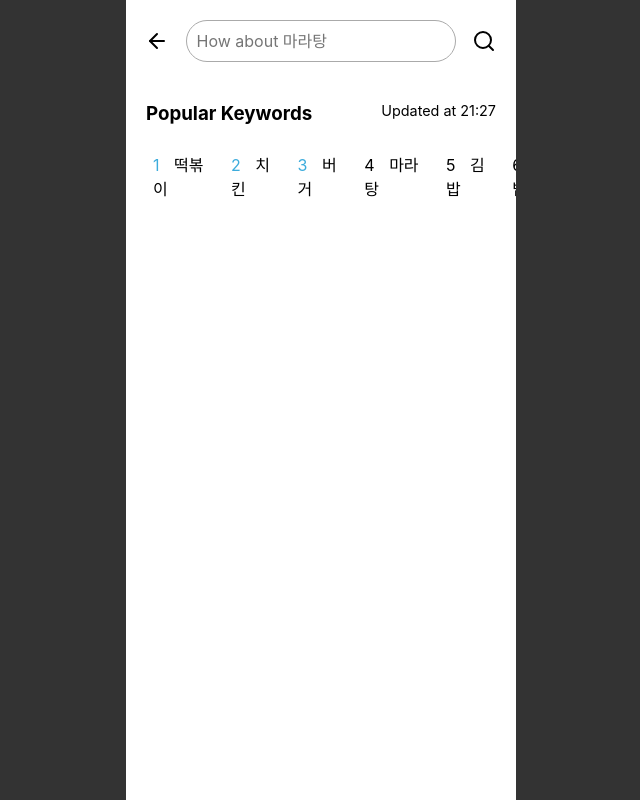
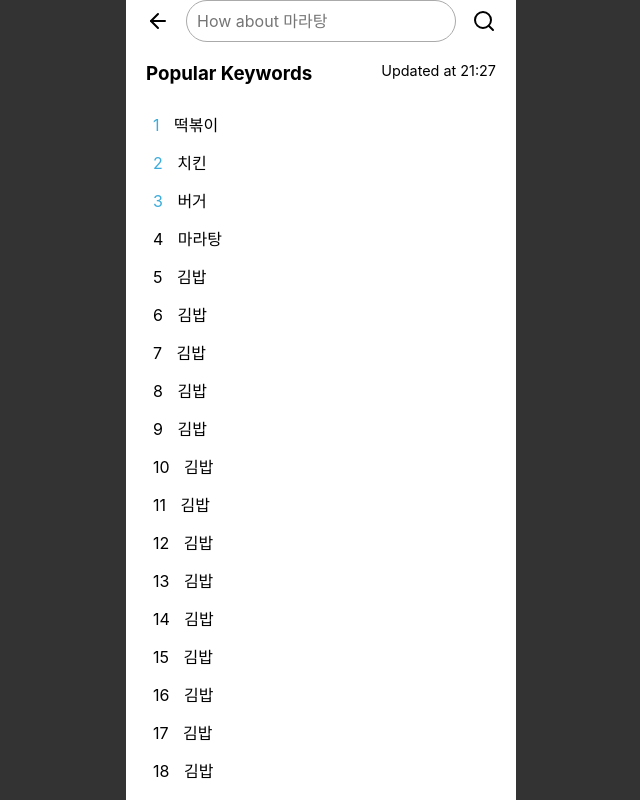
Before and after one commit to ALLSolo-hackseoul/FRONTEND, a React (Vite) app: page /search in a window 1280 px wide. Shown: the whole page, without its empty margins (319-959 px from the left). Built offline with nearby package versions, Linux system fonts and the light colour scheme; a web font is replaced by a local one.

Commit message:
[MODIFY] CSS

```diff
--- a/src/pages/main/component.tsx
+++ b/src/pages/main/component.tsx
@@ -10,7 +10,7 @@ export const TitleBar = () => {
     return (
         <div className={style.title_bar}>
             <MainHeader />
-            <SearchBar />
+            <SearchBar link="/search" />
         </div>
     )
 }
@@ -30,9 +30,9 @@ const MainHeader = () => {
     )
 }
 
-const SearchBar = () => {
+const SearchBar = ({ link }: { link: string }) => {
     return (
-        <div className={`${style.flex_10} ${style.margin_t_20} ${style.padding_lr}`}>
+        <div onClick={() => { document.location = link }} className={`${style.flex_10} ${style.margin_t_20} ${style.padding_lr}`}>
             <div className={style.search_bar}>
                 <LuSearch /><span>How about 마라탕</span>
             </div>
--- a/src/pages/main/style.module.css
+++ b/src/pages/main/style.module.css
@@ -253,7 +253,7 @@
 
 
 .r_container {
-    padding: 15px;
+    padding-left: 20px;
     margin-top: 20px;
     display: flex;
     flex-direction: column;
--- a/src/pages/search/component.tsx
+++ b/src/pages/search/component.tsx
@@ -97,7 +97,7 @@ export const Ranking = () => {
                 <h3 style={{ marginRight: "auto" }}>Popular Keywords</h3>
                 <p style={{ fontSize: "0.9em" }}>Updated at 21:27</p>
             </header>
-            <body style={{ marginTop: "20px" }}>
+            <div style={{ marginTop: "20px" }}>
                 {
                     Data.map((item, i) => {
                         return (
@@ -107,7 +107,7 @@ export const Ranking = () => {
                         )
                     })
                 }
-            </body>
+            </div>
         </div>
     )
 }
--- a/src/pages/search/index.tsx
+++ b/src/pages/search/index.tsx
@@ -3,12 +3,10 @@ import style from "./style.module.css"
 
 const SearchPage = () => {
     return (
-        <div className={style.main__init__}>
-            <div className={style.main_container}>
-                <HeadersComponent />
-                <Ranking />
-            </div>
-        </div>
+        <>
+            <HeadersComponent />
+            <Ranking />
+        </>
     )
 }
 
--- a/src/pages/search/style.module.css
+++ b/src/pages/search/style.module.css
@@ -1,27 +1,8 @@
-.main__init__ {
-    display: flex;
-    width: 100%;
-    min-height: 100vh;
-    justify-content: center;
-}
-
-.main__init__>.main_container {
-    max-width: 424px;
-    width: 100%;
-    background-color: white;
-}
-
-
-.main__init__>.main_container>header {
-    margin: 20px;
-    margin-left: 19px;
-}
-
-
-
 .header_ {
     display: flex;
     justify-content: space-between;
+    padding-left: 20px;
+    padding-right: 20px;
 }
 
 .color {
```
